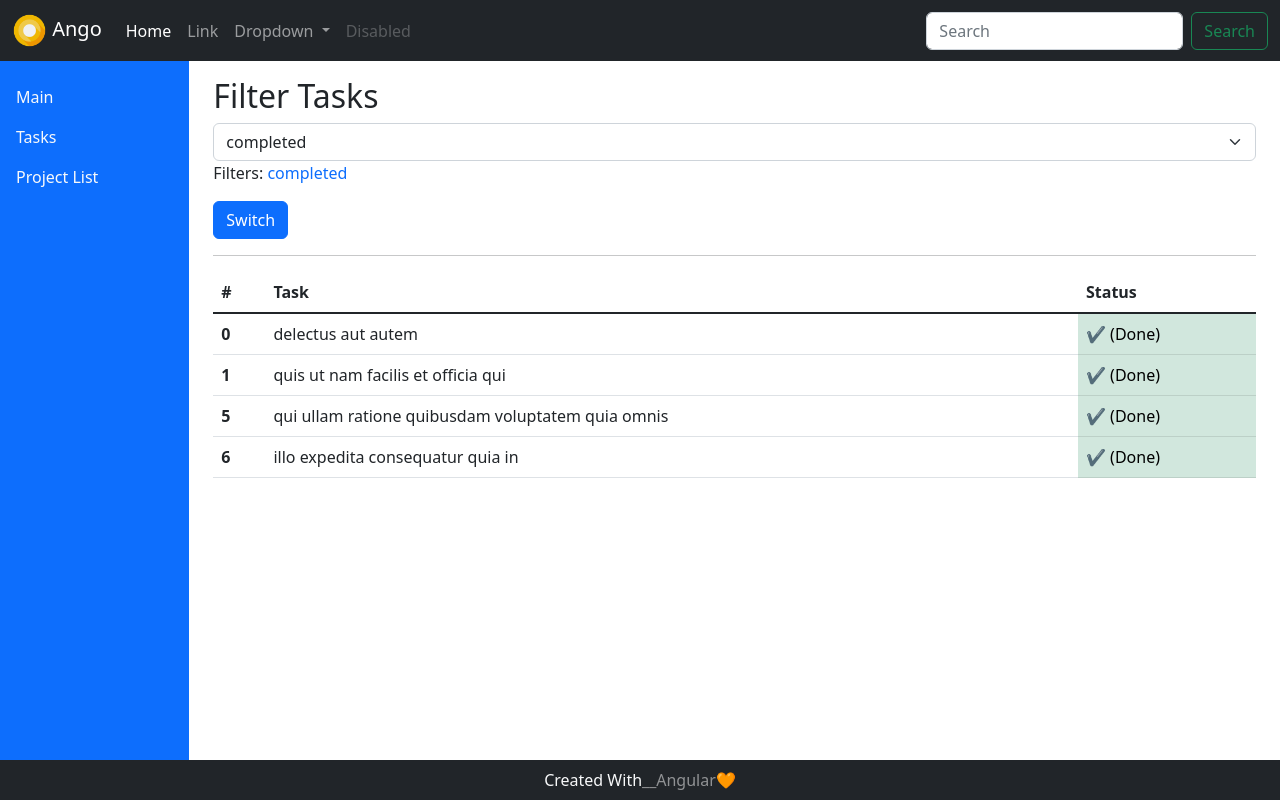
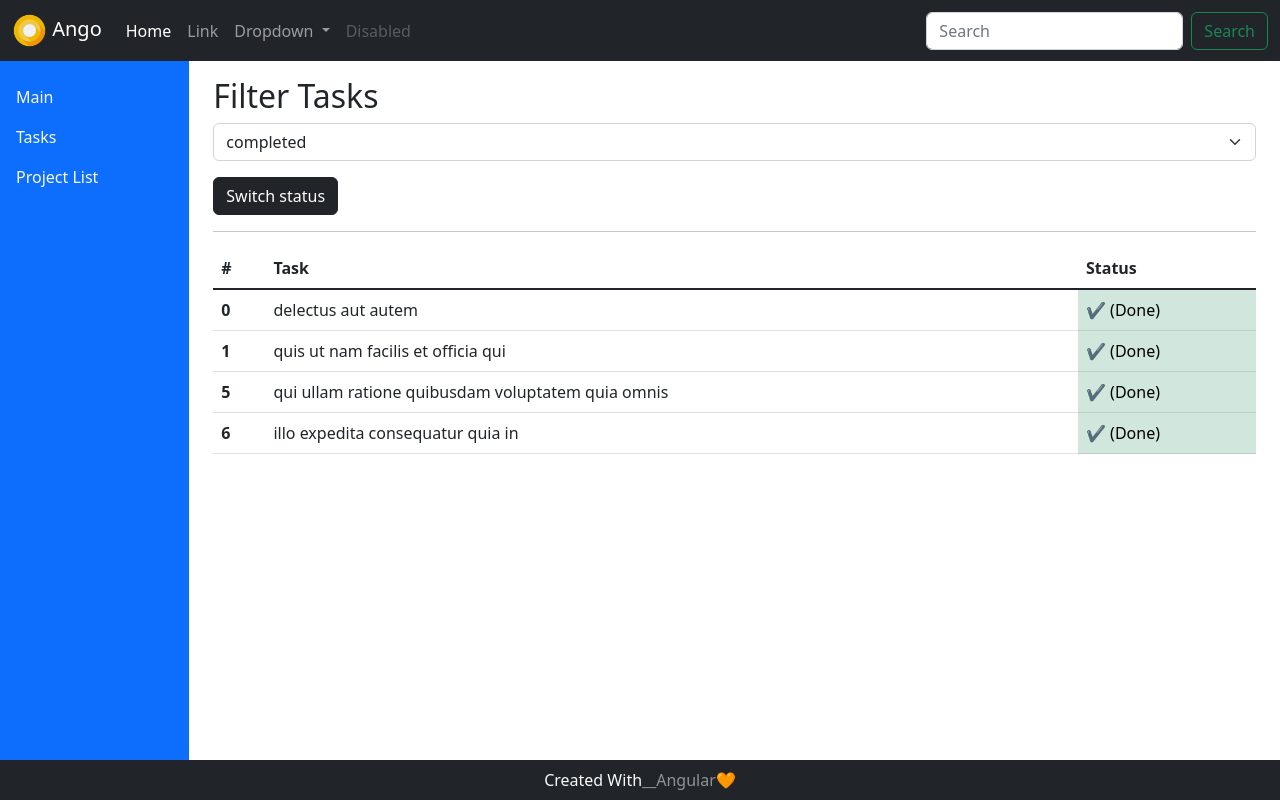
Before and after one commit to Ak-ram/angularFirstProject, an Angular app: page / in a window 1280 px wide. Built offline with nearby package versions, Linux system fonts and the light colour scheme.

Commit message:
Update tasks.component.html

```diff
--- a/src/app/Components/tasks/tasks.component.html
+++ b/src/app/Components/tasks/tasks.component.html
@@ -5,8 +5,7 @@
 <select class="form-select" aria-label="Default select example" [(ngModel)]="currentStateIs">
   <option *ngFor="let task of taskStatus" [value]="task.id">{{task.state}}</option>
 </select>
-<p>Filters: <span class="text-primary">{{taskStatus[currentStateIs].state}}</span></p>
-<button class='btn btn-primary' (click)="switch()">Switch</button>
+<button class='btn btn-dark mt-3' (click)="switch()">Switch status</button>
 </div>
 
 <hr />
```
